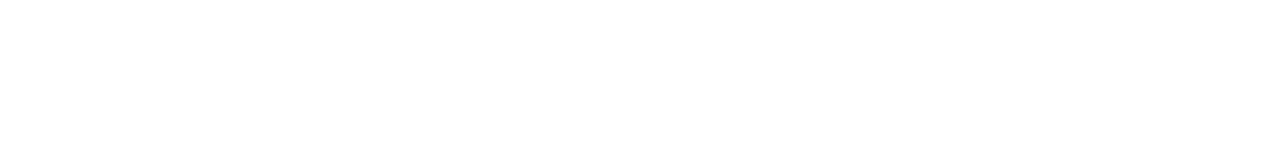
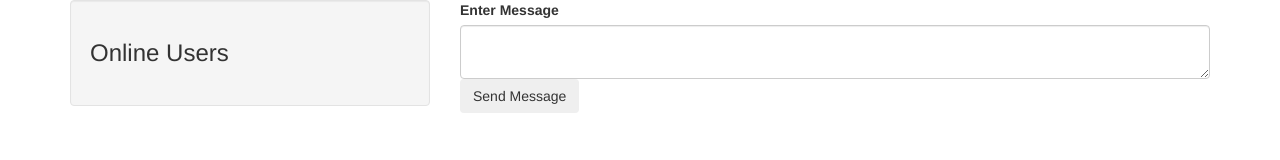
Before and after one commit to florinpop17/Chatty, a website: page static/index.html in a window 1280 px wide. Drawn offline with nearby package versions, Linux system fonts and the light colour scheme.

Commit message:
containers + form

```diff
--- a/static/index.html
+++ b/static/index.html
@@ -13,6 +13,28 @@
 	</head>
 	<body>
 
+	<div class="container">
+	    <div class="row">
+	        <div class="col-md-4">
+	            <div class="well">
+	                <h3>Online Users</h3>
+	                <ul class="list-group" id="users"></ul>
+	            </div>
+	        </div>
+	        <div class="col-md-8">
+	            <div class="chat" id="chat"></div>
+	            <form id="messageForm">
+	                <div class="form-group">
+	                    <label>Enter Message</label>
+	                    <textarea id="message" class="form-control"></textarea>
+
+	                    <input type="submit" class="btn btn-submit" value="Send Message"/>
+	                </div>
+	            </form>
+	        </div>
+	    </div>
+	</div>
+
 	<!--jQuery-->
 	<script src="https://code.jquery.com/jquery-3.1.0.min.js" type="text/javascript" charset="utf-8"></script>
 	<!--Bootstrap JS-->
```
